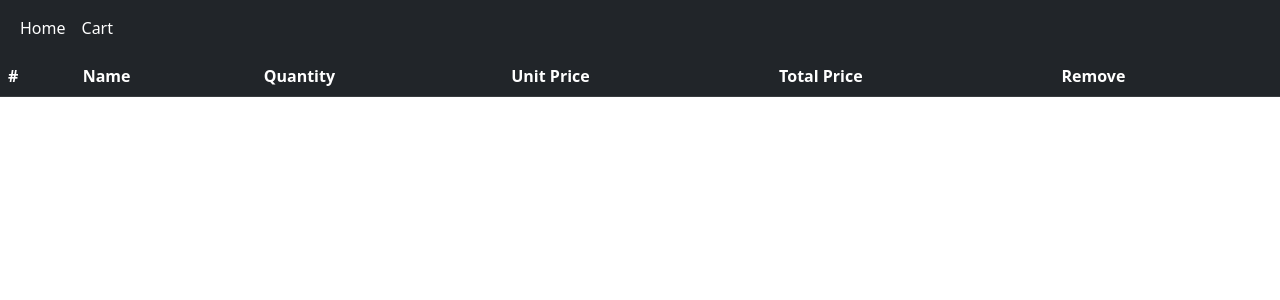
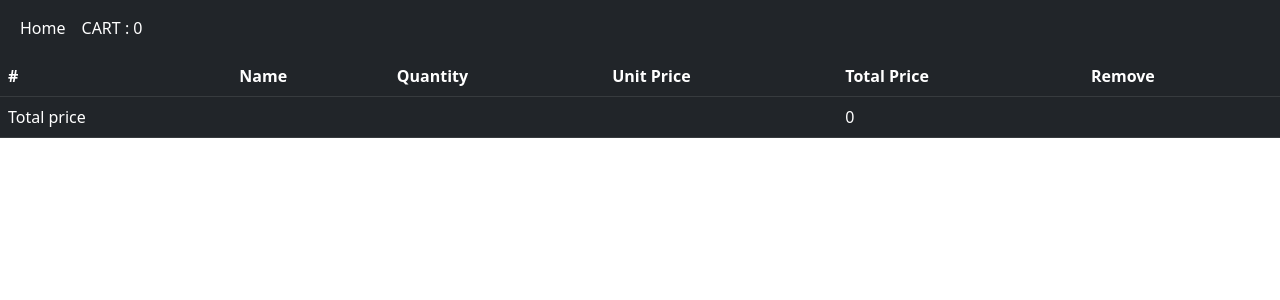
Before and after one commit to AfshinTrg/Cart_Order, a Django app: page /cart/ in a window 1280 px wide. Shown: the top 300 px of the page. Run offline with Django 4.2, Linux system fonts and the light colour scheme; lists and menus that the app fills with data are empty.

Commit message:
Add cart counter feature and edit total price(cart.html)

```diff
--- a/cart/order/cart.py
+++ b/cart/order/cart.py
@@ -40,3 +40,6 @@ class Cart:
 
     def get_total_price(self):
         return sum(int(item['price']) * item['quantity'] for item in self.cart.values())
+
+    def __len__(self):
+        return sum(item['quantity'] for item in self.cart.values())
--- a/cart/order/templates/order/cart.html
+++ b/cart/order/templates/order/cart.html
@@ -21,13 +21,13 @@
                 <td>{{ item.total_price }}</td>
                 <td><a href="{% url 'order:cart_remove' item.product.id %}" class="btn btn-danger">Remove</a></td>
               </tr>
-              <tr>
+          {% endfor %}
+           <tr>
                 <td>Total price</td>
                 <td colspan="3"></td>
                 <td>{{ cart.get_total_price }}</td>
                 <td colspan="1"></td>
               </tr>
-          {% endfor %}
           </thead>
         </table>
 {% endblock %}
--- a/cart/templates/inc/navbar.html
+++ b/cart/templates/inc/navbar.html
@@ -5,7 +5,7 @@
           <br>
 
              <a class="nav-link active"  href="{% url 'order:home' %}">Home</a>
-             <a class="nav-link active"  href="{% url 'order:cart' %}">Cart</a>
+             <a class="nav-link active"  href="{% url 'order:cart' %}">CART : {{ cart|length }}</a>
 
       </div>
   </div>
```
